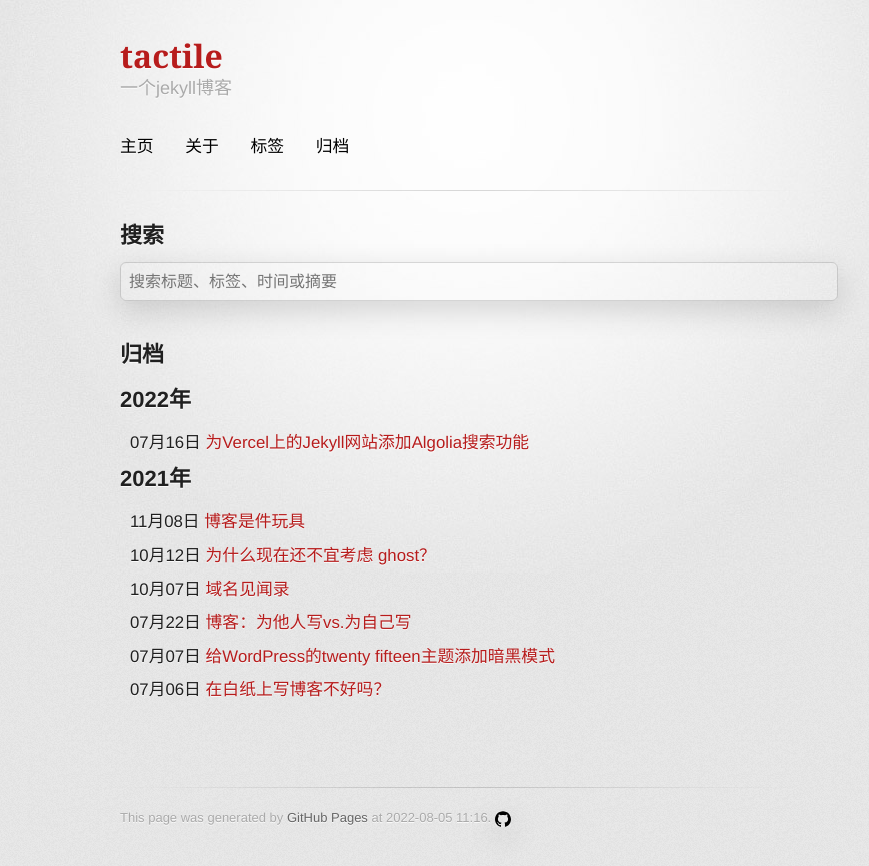
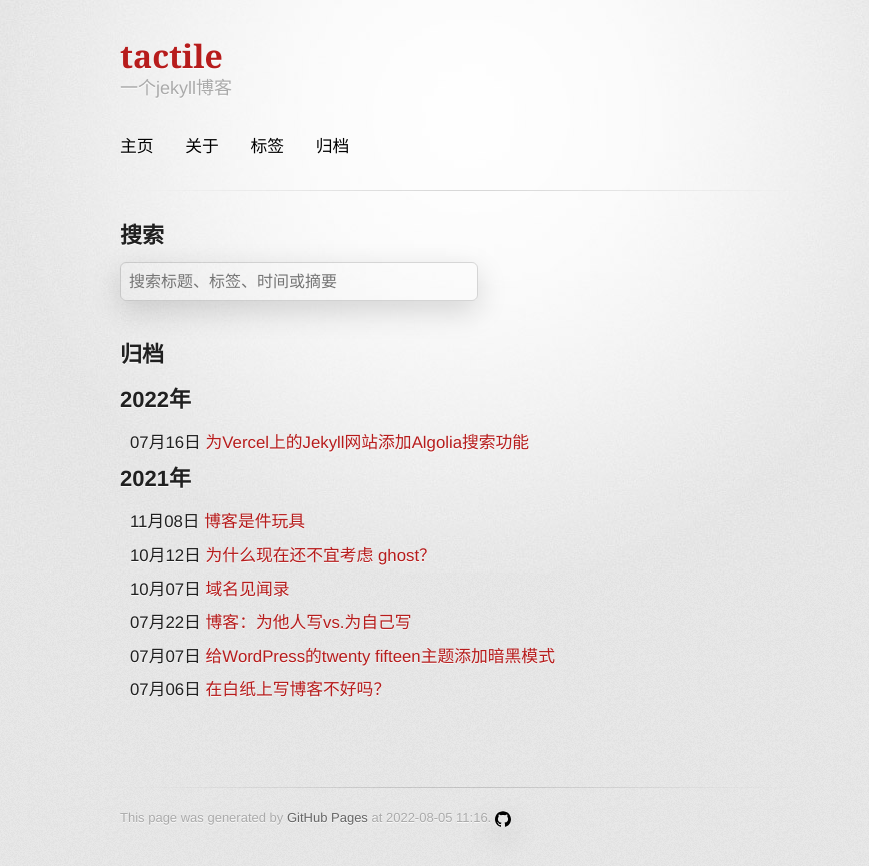
Before and after one commit to Pathsis/tactile-advanced-template-with-algolia, a Jekyll site: the page built from archive.html, in a window 1280 px wide. Shown: the top 866 px of the page, without its empty margins (170-1039 px from the left). Built offline with Jekyll 4.4.1, drawn with Linux system fonts in a browser that asks for light colours.

Commit message:
Update search.html

```diff
--- a/_includes/search.html
+++ b/_includes/search.html
@@ -8,11 +8,12 @@
     box-shadow: 0 10px 30px rgba(0, 0, 0, 0.15);
     transition: all 0.23s ease-in-out 0s;
     color: #202020;
-    width: 100%;
+    max-width: 100%;
     margin-bottom: 15px;
     padding: 0.3rem 0.5rem;
     font-size: 1rem;
     line-height: 1.7;
+    width: 340px;
     "/>
 
 <ul id="results-container"></ul>
```
